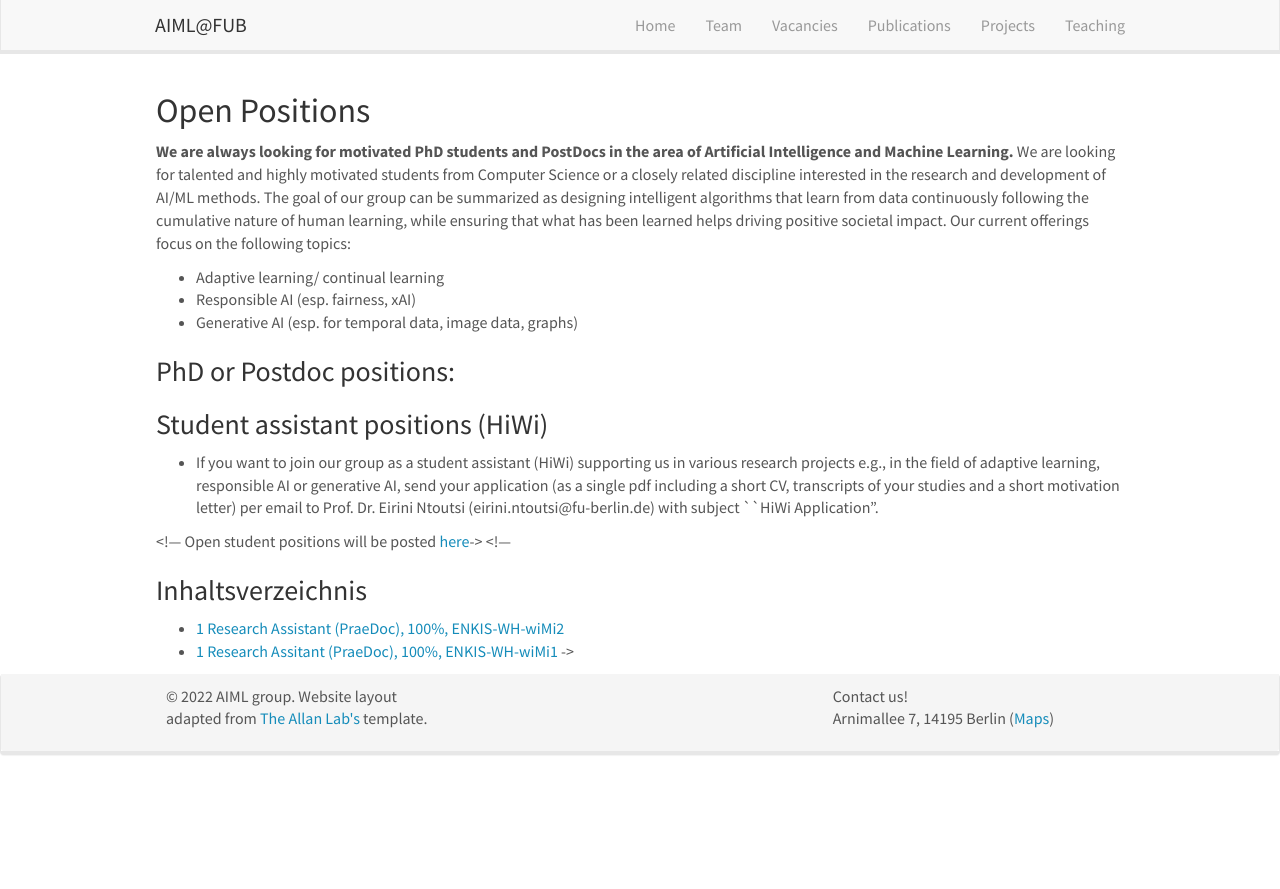
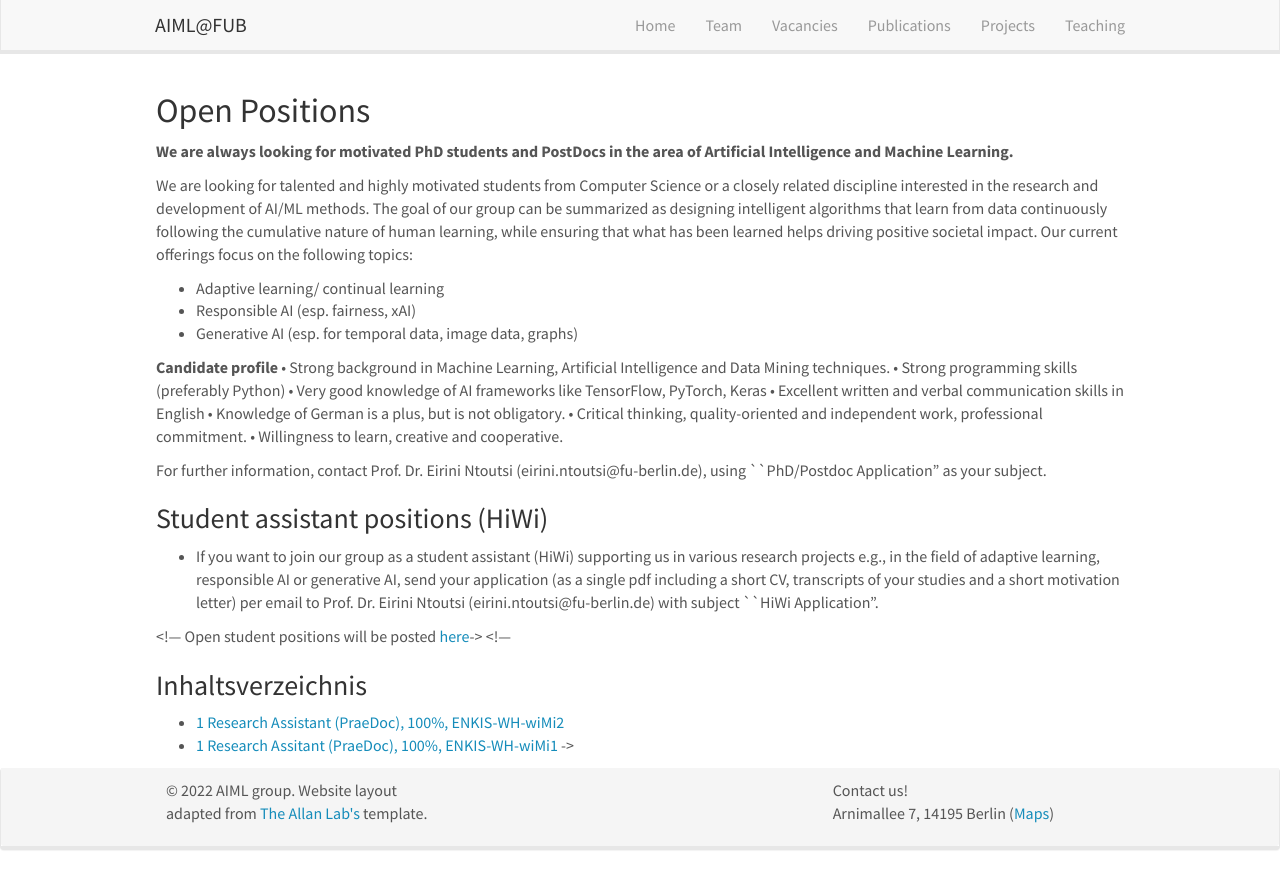
Before and after one commit to AIML-research/AIML-research.github.io, a Jekyll site: the page built from _pages/openings.md, in a window 1280 px wide. Shown: the top 889 px of the page. Built offline with Jekyll 4.4.1, drawn with Linux system fonts in a browser that asks for light colours; nearby versions of some CDN libraries.

Commit message:
Update openings.md

```diff
--- a/_pages/openings.md
+++ b/_pages/openings.md
@@ -9,6 +9,7 @@
 
 ## Open Positions
 **We are always looking for motivated PhD students and PostDocs in the area of Artificial Intelligence and Machine Learning.**
+
 We are looking for talented and highly motivated students from Computer Science or a closely related discipline interested in the research and development of AI/ML methods. The goal of our group can be summarized as designing intelligent algorithms that learn from data continuously following the cumulative nature of human learning, while ensuring that what has been learned helps driving positive societal impact.
 Our current offerings focus on the following topics:
 <ul>
@@ -17,9 +18,17 @@
   <li>Generative AI (esp. for temporal data, image data, graphs)</li>
 </ul>
 
+**Candidate profile**
+•	Strong background in Machine Learning, Artificial Intelligence and Data Mining techniques.
+•	Strong programming skills (preferably Python)
+•	Very good knowledge of AI frameworks like TensorFlow, PyTorch, Keras
+•	Excellent written and verbal communication skills in English
+•	Knowledge of German is a plus, but is not obligatory.
+•	Critical thinking, quality-oriented and independent work, professional commitment.
+•	Willingness to learn, creative and cooperative.
 
+For further information, contact Prof. Dr. Eirini Ntoutsi (eirini.ntoutsi@fu-berlin.de), using ``PhD/Postdoc Application" as your subject.
 
-### PhD or Postdoc positions:
 
 <!--Open positions will be posted in the [FU-Stellenanzeiger](https://www.fu-berlin.de/universitaet/beruf-karriere/jobs/english/index.html)-->
 
```
